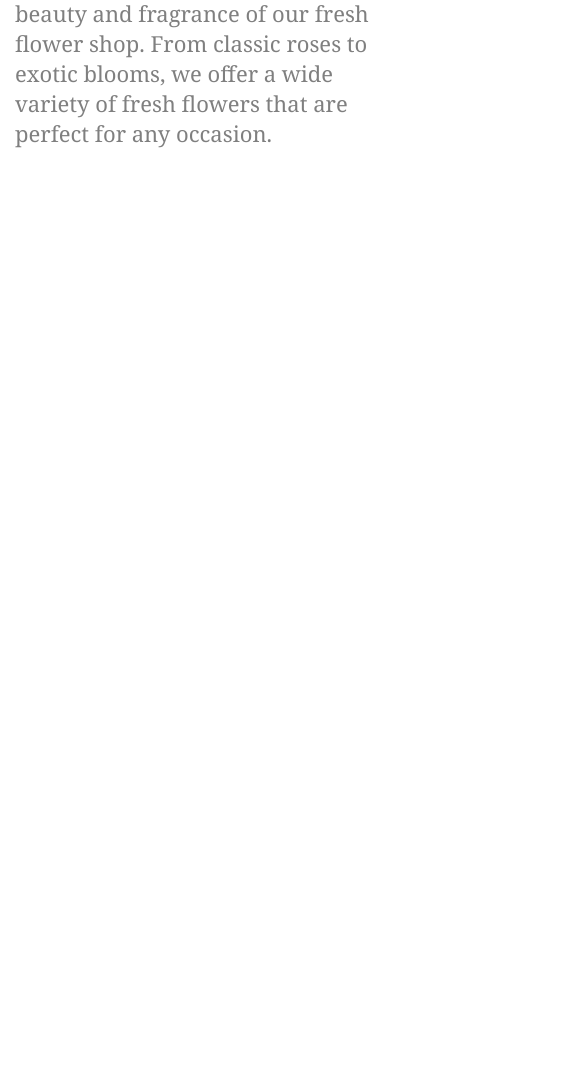
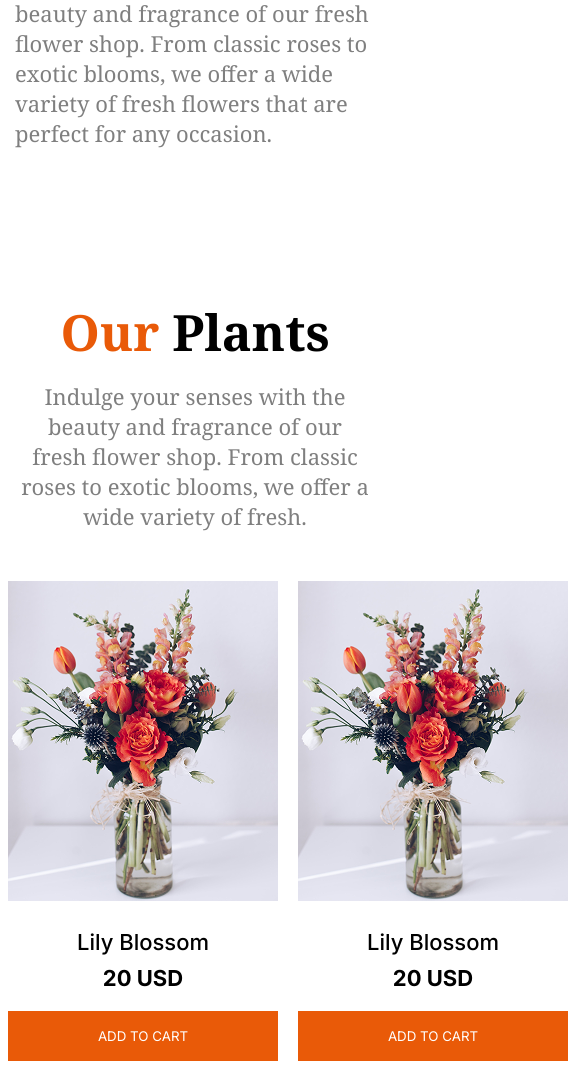
Before and after one commit to rafsanrad/Assignment-002, a plain HTML site: page index.html in a window 390 px wide. Shown: the part 658-1736 px from the top of the page, 568 px wide, since content can reach past the window. Before the commit the page ends 844 px from the top, so only its background shows below. Drawn offline with Linux system fonts and the light colour scheme.

Commit message:
added first section with responsiveness

```diff
--- a/index.html
+++ b/index.html
@@ -11,6 +11,12 @@
     <link rel="preconnect" href="https://fonts.googleapis.com">
     <link rel="preconnect" href="https://fonts.gstatic.com" crossorigin>
     <link href="https://fonts.googleapis.com/css2?family=Noto+Serif:ital,wght@0,100..900;1,100..900&display=swap" rel="stylesheet">
+
+    <!-- google font (inter) -->
+
+    <link rel="preconnect" href="https://fonts.googleapis.com">
+    <link rel="preconnect" href="https://fonts.gstatic.com" crossorigin>
+    <link href="https://fonts.googleapis.com/css2?family=Inter:ital,opsz,wght@0,14..32,100..900;1,14..32,100..900&display=swap" rel="stylesheet">
 
     <!-- font awesome cdn -->
 
@@ -44,7 +50,76 @@
         </section>
     </header>
     <main>
-
+        <section class="card-section  container">
+            <h2 class="card-section-title"><span class="special-text-color">Our</span> Plants</h2>
+            <p class="card-section-description">Indulge your senses with the beauty and fragrance of our fresh flower shop. From classic roses to exotic blooms, we offer a wide variety of fresh.</p>
+            <div class="card-holder">
+                <div>
+                    <img src="./assets/sample-flower-image.png" alt="flower photo">
+                    <div >
+                        <h4 class="card-title font-inter">Lily Blossom</h4>
+                        <p class="card-subtitle font-inter">20 USD</p>
+                    </div>
+                    <button class="btn font-inter">ADD TO CART</button>
+                </div>
+                <div>
+                    <img src="./assets/sample-flower-image.png" alt="flower photo">
+                    <div >
+                        <h4 class="card-title font-inter">Lily Blossom</h4>
+                        <p class="card-subtitle font-inter">20 USD</p>
+                    </div>
+                    <button class="btn font-inter">ADD TO CART</button>
+                </div>
+                <div>
+                    <img src="./assets/sample-flower-image.png" alt="flower photo">
+                    <div >
+                        <h4 class="card-title font-inter">Lily Blossom</h4>
+                        <p class="card-subtitle font-inter">20 USD</p>
+                    </div>
+                    <button class="btn font-inter">ADD TO CART</button>
+                </div>
+                <div>
+                    <img src="./assets/sample-flower-image.png" alt="flower photo">
+                    <div >
+                        <h4 class="card-title font-inter">Lily Blossom</h4>
+                        <p class="card-subtitle font-inter">20 USD</p>
+                    </div>
+                    <button class="btn font-inter">ADD TO CART</button>
+                </div>
+                <div>
+                    <img src="./assets/sample-flower-image.png" alt="flower photo">
+                    <div >
+                        <h4 class="card-title font-inter">Lily Blossom</h4>
+                        <p class="card-subtitle font-inter">20 USD</p>
+                    </div>
+                    <button class="btn font-inter">ADD TO CART</button>
+                </div>
+                <div>
+                    <img src="./assets/sample-flower-image.png" alt="flower photo">
+                    <div >
+                        <h4 class="card-title font-inter">Lily Blossom</h4>
+                        <p class="card-subtitle font-inter">20 USD</p>
+                    </div>
+                    <button class="btn font-inter">ADD TO CART</button>
+                </div>
+                <div>
+                    <img src="./assets/sample-flower-image.png" alt="flower photo">
+                    <div >
+                        <h4 class="card-title font-inter">Lily Blossom</h4>
+                        <p class="card-subtitle font-inter">20 USD</p>
+                    </div>
+                    <button class="btn font-inter">ADD TO CART</button>
+                </div>
+                <div>
+                    <img src="./assets/sample-flower-image.png" alt="flower photo">
+                    <div >
+                        <h4 class="card-title font-inter">Lily Blossom</h4>
+                        <p class="card-subtitle font-inter">20 USD</p>
+                    </div>
+                    <button class="btn font-inter">ADD TO CART</button>
+                </div>
+            </div>
+        </section>
     </main>
     <footer>
 
--- a/style.css
+++ b/style.css
@@ -14,6 +14,17 @@
 }
 .special-text-color{
     color: #E95A08;
+}
+.font-inter{
+    font-family: "Inter", sans-serif;
+}
+.btn{
+    background-color: #E95A08;
+    color: white;
+    width: 270px;
+    height: 50px;
+    border: none;
+    margin-top: 20px;
 }
 /* custom styles */
 /* header section style */
@@ -42,8 +53,45 @@
     color: rgba(0, 0, 0, 0.5);
     font-size: 22px;
 }
+/* main section styles  */
+.card-section{
+    margin: 150px auto;
+}
+.card-holder{
+    width: 270px;
+    height: 485px;
+    text-align: center;
+    display: grid;
+    grid-template-columns: repeat(4,1fr);
+    gap: 30px;
+    margin-left: 50px;
+}
+.card-holder img{
+    margin-bottom: 20px;
+}
+.card-section-title{
+    font-size: 50px;
+    font-weight: bold;
+    text-align: center;
+}
+.card-section-description{
+    font-size: 22px;
+    color: rgba(0, 0, 0, 0.5);
+    text-align: center;
+    margin: 15px 125px 50px;
+}
+.card-title{
+    font-size: 22px;
+    font-weight: 500;
+    margin-bottom: 10px;
+}
+.card-subtitle{
+    font-size: 22px;
+    font-weight: bold;
+}
 /* responsive for mobile  */
 @media screen and (max-width:576px){
+    /* header section  */
     .nav-items>span{
         display: none;
     }
@@ -57,5 +105,17 @@
     .banner img{
         width: 100%;
     }
+    /* card section  */
+    .card-holder{
+        grid-template-columns: repeat(2,1fr);
+        margin-left: 8px;
+        gap: 20px;
+    }
+    .card-holder img{
+        width: 100%;
+    }
+    .card-section-description{
+        margin: 15px 20px 50px;
+    }
 
 }
```
